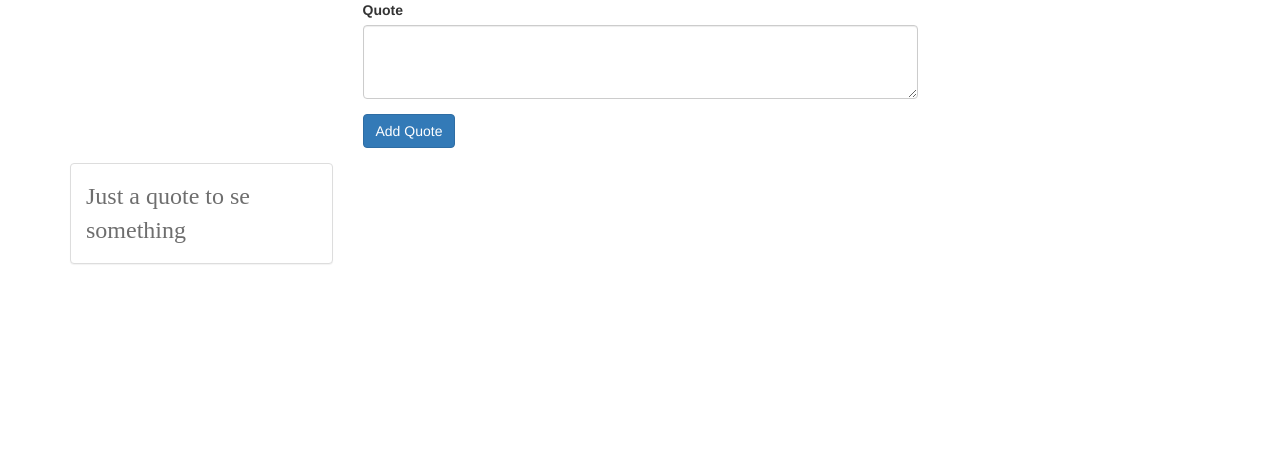
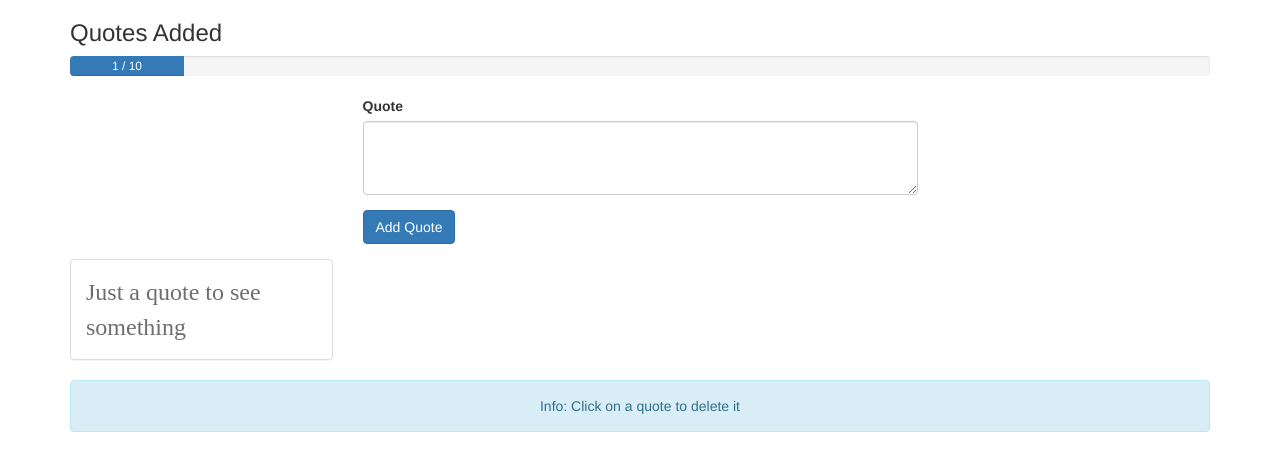
Before and after one commit to Fade22/Wonderful-quote, a Vue app: page / in a window 1280 px wide. Shown: the top 470 px of the page. Built offline with nearby package versions, Linux system fonts and the light colour scheme; a web font is replaced by a local one.

Commit message:
no empty quotes allowed

```diff
--- a/src/App.vue
+++ b/src/App.vue
@@ -1,35 +1,46 @@
 <template>
   <div class="container">
-      <app-new-quote @quoteAdded="newQuote"></app-new-quote>
-      <app-quote-grid :quotes="quotes"></app-quote-grid>
+    <app-header :quoteCount="quotes.length" :maxQuotes="maxQuotes"></app-header>
+    <app-new-quote @quoteAdded="newQuote"></app-new-quote>
+    <app-quote-grid :quotes="quotes" @quoteDeleted="deletedQuote"></app-quote-grid>
+  <div class="row">
+    <div class="col-sm-12 text-center">
+        <div class="alert alert-info">Info: Click on a quote to delete it</div>
+    </div>
+  </div>
   </div>
 </template>
 
 <script>
 import QuoteGrid from './components/QuoteGrid.vue';
 import NewQuote from './components/NewQuote.vue';
-
+import Header from './components/Header.vue';
 
 export default {
   data() {
     return {
-      quotes: ['Just a quote to se something'],
+      quotes: ['Just a quote to see something'],
       maxQuotes: 10
     }
   },
   methods: {
     newQuote(quote) {
+      if(this.quotes.length >= this.maxQuotes){
+        return alert('Please delete a quote first');
+      }
       this.quotes.push(quote);
+    },
+    deleteQuote(index) {
+      this.quotes.splice(index, 1);
     }
   },
     components: {
     appQuoteGrid: QuoteGrid,
-    appNewQuote: NewQuote
-  },
-
+    appNewQuote: NewQuote,
+    appHeader: Header
+  }
 }
 </script>
 
 <style>
-
 </style>
--- /dev/null
+++ b/src/components/Header.vue
@@ -0,0 +1,22 @@
+<template>
+    <div>
+        <h3>Quotes Added</h3>
+        <div class="progress">
+            <div class="progress-bar" role="progressbar"
+            :style="{ width: (quoteCount/maxQuotes*100+'%')}"
+            aria-valuenow="50" aria-valuemin="0" aria-valuemax="100">
+                {{ quoteCount}} / {{ maxQuotes}}
+            </div>
+        </div>
+    </div>
+</template>
+
+<script>
+export default {
+    props: ['quoteCount', 'maxQuotes']
+}
+</script>
+
+<style>
+
+</style>
--- a/src/components/NewQuote.vue
+++ b/src/components/NewQuote.vue
@@ -20,7 +20,8 @@
         };
     },
     methods: {
-        creatNew() {
+        createNew() {
+            if(this.quote != '')
             this.$emit('quoteAdded', this.quote);
             this.quote = '';
         }
--- a/src/components/Quote.vue
+++ b/src/components/Quote.vue
@@ -7,8 +7,10 @@
         </div>
     </div>
 </template>
+
 <script>
 </script>
+
 <style>
     .panel-body {
         font-family: 'Arizonia', cursive;
--- a/src/components/QuoteGrid.vue
+++ b/src/components/QuoteGrid.vue
@@ -1,16 +1,21 @@
 <template>
     <div class="row">
-        <app-quote v-for="quote in quotes" :key="quote.id">{{ quote }}</app-quote>
-
+        <app-quote v-for="(quote, index) in quotes" :key="quote.id" @click.native="deleteQuote(index)">{{ quote }}</app-quote>
     </div>
 </template>
+
 <script>
 import Quote from './Quote.vue';
 
 export default {
     props: ['quotes'],
     components: {
-        appQuote:Quote
+        appQuote: Quote
+    },
+    methods: {
+        deleteQuote(index){
+            this.$emit('quoteDeleted', index);
+        }
     }
 }
 </script>
--- a/src/main.js
+++ b/src/main.js
@@ -1,8 +1,7 @@
 import Vue from 'vue'
 import App from './App.vue'
 
-Vue.config.productionTip = false
-
 new Vue({
-  render: h => h(App),
-}).$mount('#app')
+  el: '#app',
+  render: h => h(App)
+})
```
